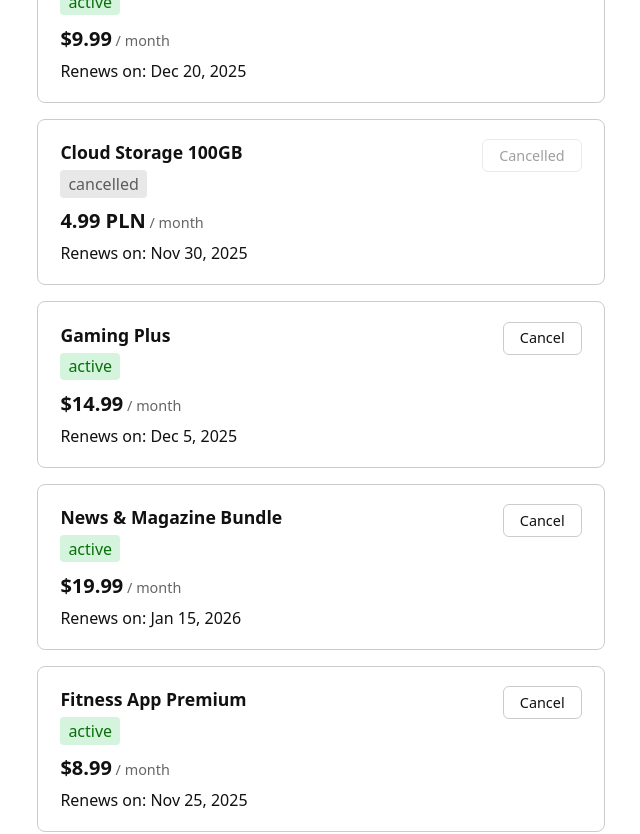
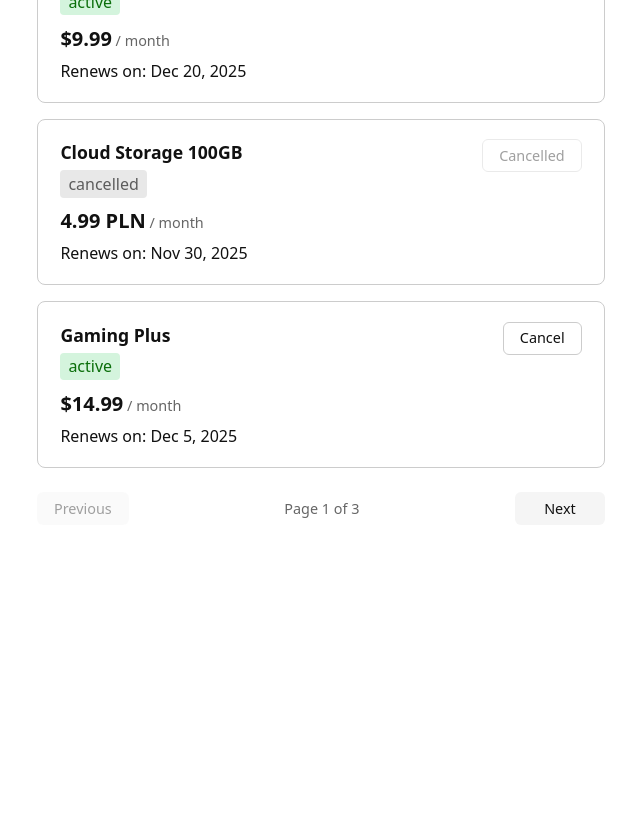
Before and after one commit to ReQs1/SubscriptionManager, a React (Vite) app: page / in a window 1280 px wide. Shown: the part 540-1374 px from the top of the page, without its empty margins (319-959 px from the left). After the commit the page ends 1081 px from the top, so only its background shows below. Built offline with nearby package versions, Linux system fonts and the light colour scheme.

Commit message:
Add pagination component and functionality to subscriptions-list

```diff
--- /dev/null
+++ b/src/features/subscriptions/components/pagination.tsx
@@ -0,0 +1,56 @@
+import { StyledButton } from "@/common/components/button";
+import { useAppDispatch, useAppSelector } from "@/common/hooks/redux-hooks";
+import {
+  nextPage,
+  prevPage,
+  selectTotalPages,
+} from "@/features/subscriptions/subscriptionsSlice";
+import styled from "styled-components";
+
+const Container = styled.div`
+  display: flex;
+  justify-content: space-between;
+  align-items: center;
+`;
+
+const PageInfo = styled.p`
+  font-size: 0.9rem;
+  color: #666;
+  font-weight: 500;
+`;
+
+const PaginationButton = styled(StyledButton)`
+  min-width: 90px;
+`;
+
+function Pagination() {
+  const dispatch = useAppDispatch();
+  const currentPage = useAppSelector(
+    (state) => state.subscriptions.currentPage
+  );
+  const totalPages = useAppSelector(selectTotalPages);
+
+  return (
+    <Container>
+      <PaginationButton
+        onClick={() => dispatch(prevPage())}
+        $variant="secondary"
+        disabled={currentPage === 1}
+      >
+        Previous
+      </PaginationButton>
+      <PageInfo>
+        Page {currentPage} of {totalPages}
+      </PageInfo>
+      <PaginationButton
+        onClick={() => dispatch(nextPage())}
+        $variant="secondary"
+        disabled={currentPage === totalPages}
+      >
+        Next
+      </PaginationButton>
+    </Container>
+  );
+}
+
+export default Pagination;
--- a/src/features/subscriptions/components/subscriptions-list.tsx
+++ b/src/features/subscriptions/components/subscriptions-list.tsx
@@ -5,6 +5,7 @@ import { useAppDispatch, useAppSelector } from "@/common/hooks/redux-hooks";
 import SubscriptionCard from "@/features/subscriptions/components/subscription-card";
 import SubscriptionsListHeader from "@/features/subscriptions/components/subscriptions-list-header";
 import { fetchSubscriptions } from "@/features/subscriptions/subscriptionsSlice";
+import Pagination from "@/features/subscriptions/components/pagination";
 
 const Container = styled.div`
   width: 100%;
@@ -29,10 +30,15 @@ const EmptyMessage = styled.p`
 `;
 
 function SubscriptionsList() {
-  const { error, state, subscriptions } = useAppSelector(
-    (state) => state.subscriptions
+  const { error, state, subscriptions, currentPage, itemsPerPage } =
+    useAppSelector((state) => state.subscriptions);
+  const dispatch = useAppDispatch();
+
+  const startIndex = (currentPage - 1) * itemsPerPage;
+  const paginatedSubscriptions = subscriptions.slice(
+    startIndex,
+    startIndex + itemsPerPage
   );
-  const dispatch = useAppDispatch();
 
   useEffect(() => {
     if (state === "idle") {
@@ -50,11 +56,14 @@ function SubscriptionsList() {
           <EmptyMessage>No subscriptions yet</EmptyMessage>
         )}
         {state === "success" &&
-          subscriptions.length > 0 &&
-          subscriptions.map((sub) => (
+          paginatedSubscriptions.length > 0 &&
+          paginatedSubscriptions.map((sub) => (
             <SubscriptionCard key={sub.id} subscription={sub} />
           ))}
       </List>
+      {state === "success" && paginatedSubscriptions.length > 0 && (
+        <Pagination />
+      )}
     </Container>
   );
 }
--- a/src/features/subscriptions/subscriptionsSlice.ts
+++ b/src/features/subscriptions/subscriptionsSlice.ts
@@ -5,17 +5,22 @@ import {
   type PayloadAction,
 } from "@reduxjs/toolkit";
 import { fetchMockSubscriptions } from "@/features/subscriptions/api/subscriptionsApi";
+import type { RootState } from "@/store";
 
 export type SubscriptionsState = {
   subscriptions: Subscription[];
   state: "loading" | "idle" | "error" | "success";
   error: string | null;
+  currentPage: number;
+  itemsPerPage: number;
 };
 
 const initialState: SubscriptionsState = {
   subscriptions: [],
   state: "idle",
   error: null,
+  currentPage: 1,
+  itemsPerPage: 5,
 };
 
 export const fetchSubscriptions = createAsyncThunk(
@@ -38,6 +43,19 @@ export const subscriptionsSlice = createSlice({
         subscription.status = "cancelled";
       }
     },
+    prevPage: (state) => {
+      if (state.currentPage > 1) {
+        state.currentPage -= 1;
+      }
+    },
+    nextPage: (state) => {
+      const maxPage = Math.ceil(
+        state.subscriptions.length / state.itemsPerPage
+      );
+      if (state.currentPage < maxPage) {
+        state.currentPage += 1;
+      }
+    },
   },
   extraReducers: (builder) => {
     builder
@@ -57,4 +75,11 @@ export const subscriptionsSlice = createSlice({
 
 export default subscriptionsSlice.reducer;
 
-export const { cancelSubscription } = subscriptionsSlice.actions;
+export const { cancelSubscription, prevPage, nextPage } =
+  subscriptionsSlice.actions;
+
+// Selectors
+export const selectTotalPages = (state: RootState) =>
+  Math.ceil(
+    state.subscriptions.subscriptions.length / state.subscriptions.itemsPerPage
+  ) || 1;
```
